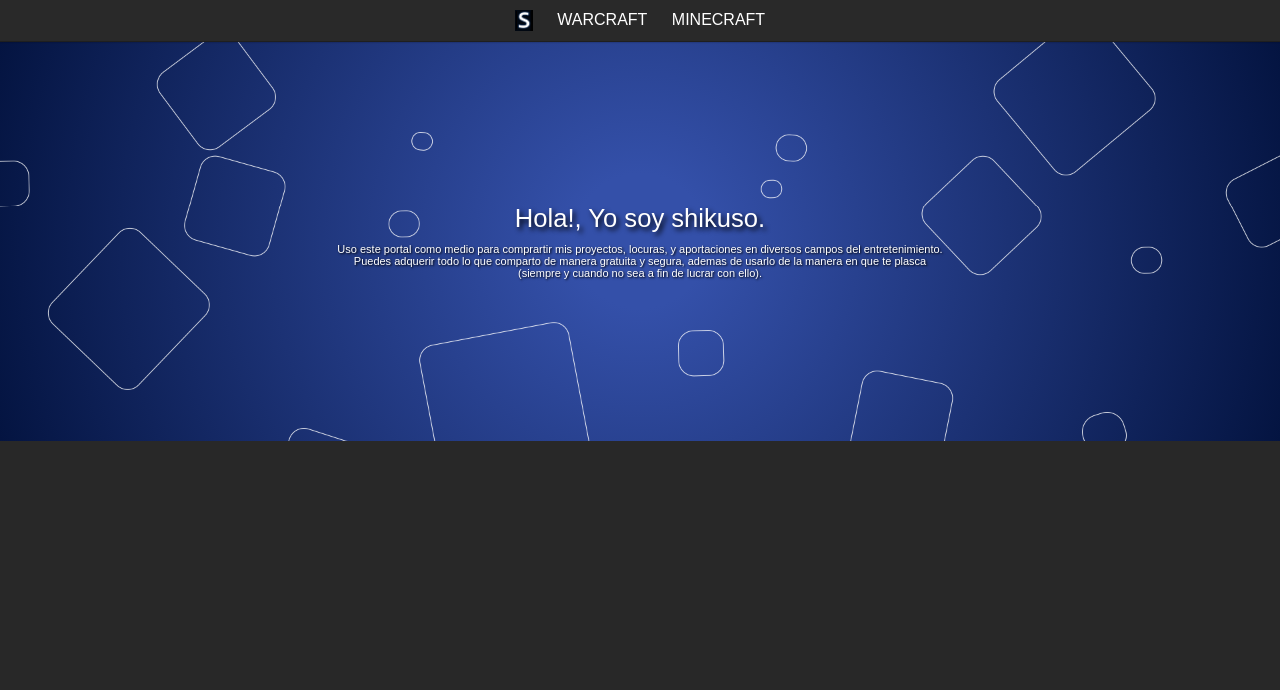
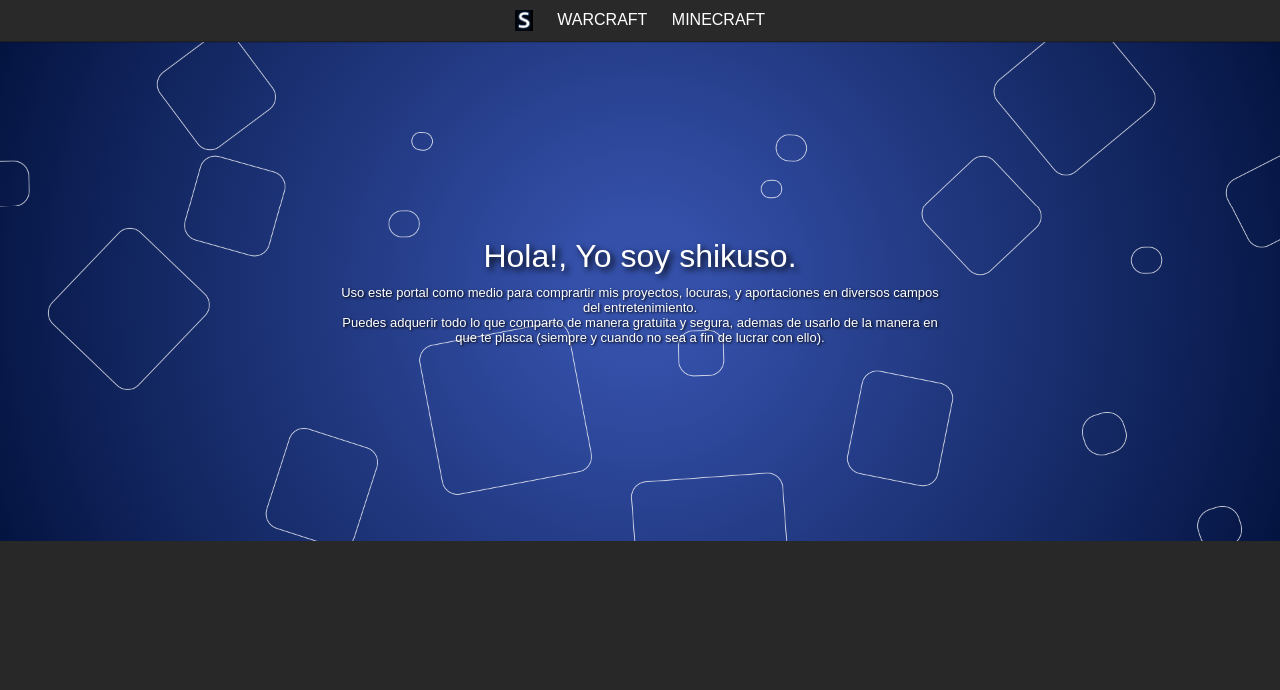
Before and after one commit to shikuso2/entertaiment, a PHP site: page / in a window 1280 px wide. Shown: the top 690 px of the page. Run offline with PHP 8.4, Linux system fonts and the light colour scheme.

Commit message:
about fix

```diff
--- a/Estilos/Main.css
+++ b/Estilos/Main.css
@@ -16,7 +16,7 @@ html{
     background: rgb(2,0,36);
     background: radial-gradient(circle, rgb(52 80 169) 10%, rgb(4 20 65) 100%);
     display: block;
-    height: 400px;
+    height: 500px;
 }
 .back{
     align-content: center;
@@ -25,17 +25,17 @@ html{
     background-image: url("../Imgs/homeback.png");
     -webkit-animation: slide 20s linear infinite;
     animation: slide 40s linear infinite;
-    height: 400px;
+    height: 500px;
 
 }
 .about{
     padding: 0 20%;
     text-align: center;
-    font-size: 11px;
+    font-size: 13px;
     text-shadow: black 0.1em 0.1em 0.2em;
 }
 .about:first-child{
-    font-size: 1.6em;
+    font-size: 2em;
     margin-bottom: 10px;
 }
 
```
